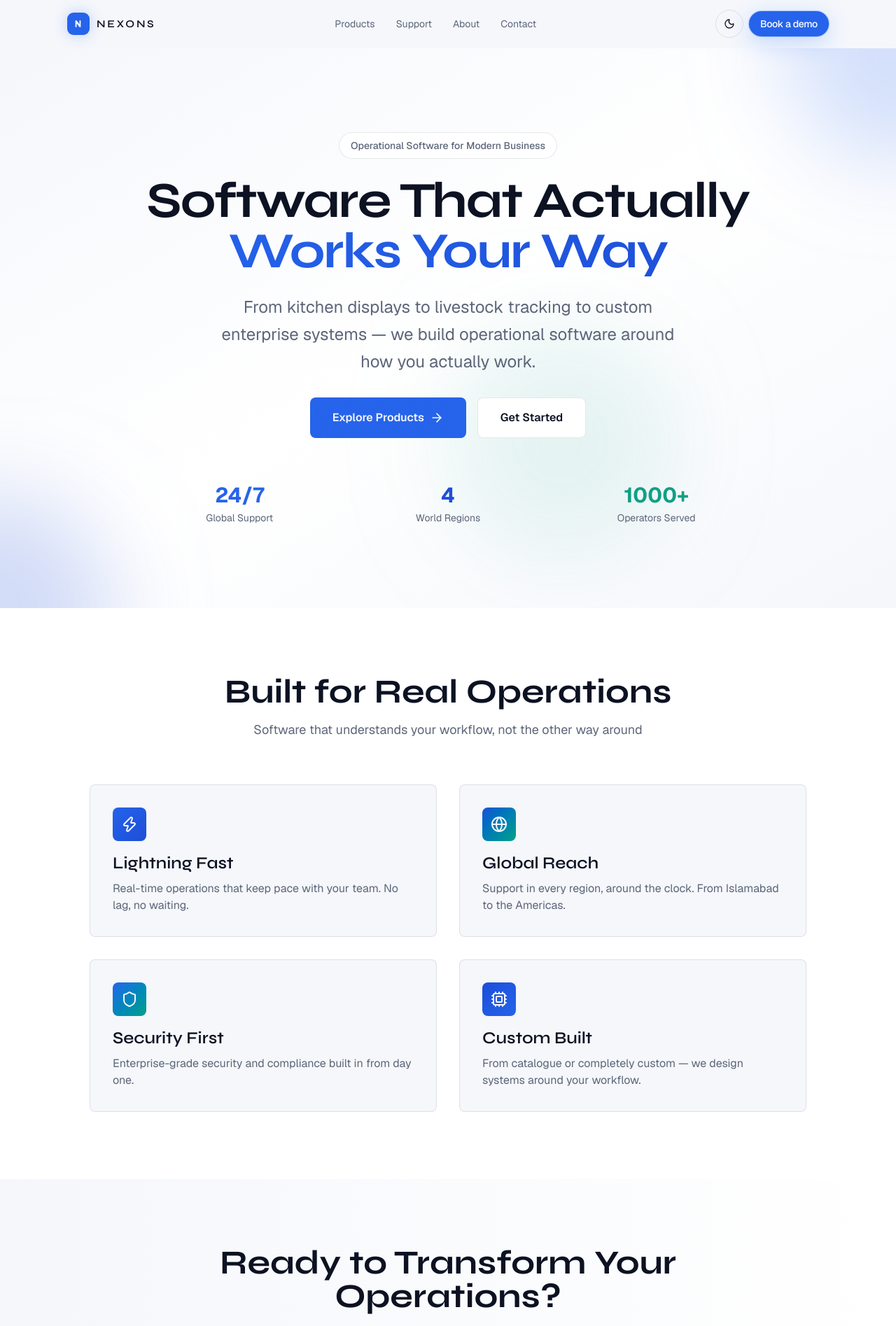
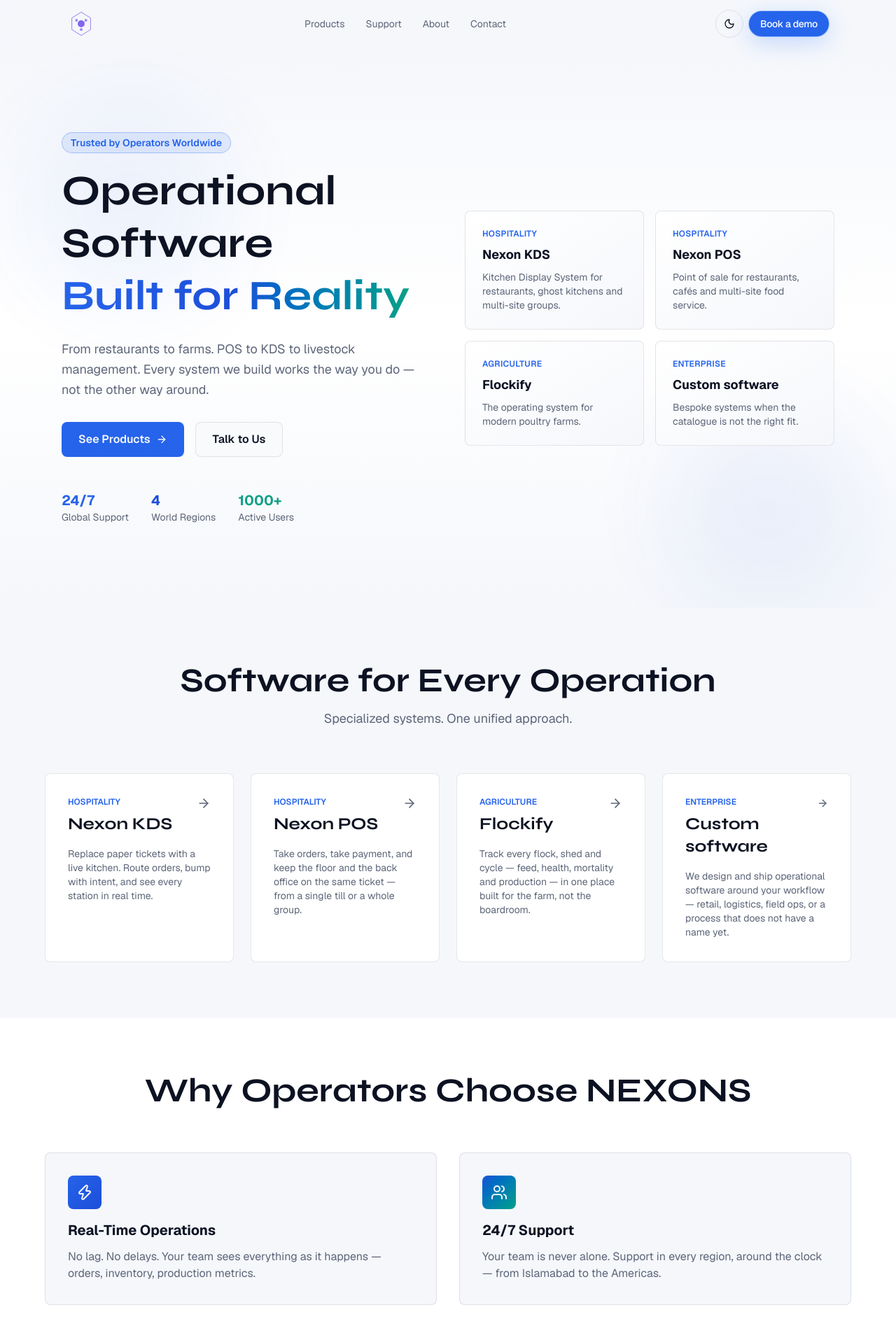
Before and after one commit to Nexon-Solutions-Groups/nexon_web, a Next.js app: page /landing in a window 1280 px wide. Shown: the top 1895 px of the page at 70% size. Built offline with nearby package versions, Linux system fonts and the light colour scheme.

Commit message:
Redesign logo and landing page with NEXONS branding

```diff
--- a/app/landing/page.tsx
+++ b/app/landing/page.tsx
@@ -1,140 +1,190 @@
 import Link from "next/link";
-import { ArrowRight, Zap, Globe, Shield, Cpu } from "lucide-react";
+import { ArrowRight, Code, TrendingUp, Users, Zap } from "lucide-react";
+import { site, products } from "@/lib/site";
 
 export const metadata = {
-  title: "NEXONS GROUP - Next-Gen Digital Solutions",
+  title: "NEXONS GROUP - Operational Software for Every Business",
   description:
-    "Operational software that works the way you do. From restaurants to farms to custom systems — we build software for real business.",
+    "Kitchen management, livestock tracking, point of sale, and custom enterprise systems built around how you actually work.",
 };
 
 export default function Landing() {
   return (
     <div className="w-full overflow-hidden">
-      {/* Hero Section with Gradient Background */}
-      <section className="relative min-h-screen w-full flex items-center justify-center overflow-hidden bg-gradient-to-br from-background via-surface to-background">
-        {/* Animated Background Elements */}
-        <div className="absolute inset-0 overflow-hidden">
-          <div className="absolute -top-40 -right-40 w-80 h-80 bg-signal rounded-full mix-blend-multiply filter blur-3xl opacity-20 animate-pulse" />
-          <div className="absolute -bottom-40 -left-40 w-80 h-80 bg-signal-2 rounded-full mix-blend-multiply filter blur-3xl opacity-20 animate-pulse delay-2000" />
-          <div className="absolute top-1/2 left-1/2 w-80 h-80 bg-glow rounded-full mix-blend-multiply filter blur-3xl opacity-10 animate-pulse delay-1000" />
+      {/* Hero Section */}
+      <section className="relative min-h-screen w-full flex items-center bg-gradient-to-b from-background via-surface to-background overflow-hidden">
+        {/* Background Pattern */}
+        <div className="absolute inset-0 opacity-30">
+          <div className="absolute top-20 left-10 w-72 h-72 bg-signal rounded-full mix-blend-multiply filter blur-3xl opacity-20 animate-pulse" />
+          <div className="absolute bottom-0 right-10 w-72 h-72 bg-signal-2 rounded-full mix-blend-multiply filter blur-3xl opacity-20 animate-pulse delay-2000" />
         </div>
 
-        {/* Content */}
-        <div className="relative z-10 max-w-5xl mx-auto px-6 text-center">
-          <div className="inline-block mb-6 px-4 py-2 rounded-full bg-surface border border-line">
-            <p className="text-sm font-medium text-mist">
-              Operational Software for Modern Business
+        <div className="relative z-10 w-full max-w-6xl mx-auto px-6 py-20">
+          <div className="grid md:grid-cols-2 gap-12 items-center">
+            {/* Left: Text */}
+            <div>
+              <div className="inline-block mb-4 px-3 py-1 rounded-full bg-signal/10 border border-signal/30">
+                <p className="text-sm font-semibold text-signal">
+                  Trusted by Operators Worldwide
                 </p>
               </div>
 
-          <h1 className="font-display text-5xl md:text-7xl font-bold tracking-tight mb-6 text-foreground">
-            Software That Actually
-            <span className="block bg-gradient-to-r from-signal to-signal-2 bg-clip-text text-transparent">
-              Works Your Way
+              <h1 className="font-display text-5xl md:text-6xl font-bold mb-6 text-foreground leading-tight">
+                Operational Software
+                <br />
+                <span className="bg-gradient-to-r from-signal via-signal-2 to-glow bg-clip-text text-transparent">
+                  Built for Reality
                 </span>
               </h1>
 
-          <p className="text-xl md:text-2xl text-mist mb-8 max-w-2xl mx-auto leading-relaxed">
-            From kitchen displays to livestock tracking to custom enterprise systems — we build operational software around how you actually work.
+              <p className="text-lg text-mist mb-8 leading-relaxed">
+                From restaurants to farms. POS to KDS to livestock management. Every system we build works the way you do — not the other way around.
               </p>
 
               {/* CTA Buttons */}
-          <div className="flex flex-col sm:flex-row gap-4 justify-center mb-12">
+              <div className="flex flex-col sm:flex-row gap-4 mb-12">
                 <Link
                   href="/products"
-              className="inline-flex items-center justify-center px-8 py-4 bg-signal hover:bg-signal-2 text-background font-semibold rounded-lg transition-all duration-300 transform hover:scale-105 group"
+                  className="inline-flex items-center justify-center px-6 py-3 bg-signal hover:bg-signal-2 text-background font-semibold rounded-lg transition-all hover:shadow-lg hover:scale-105"
                 >
-              Explore Products
-              <ArrowRight className="ml-2 w-5 h-5 group-hover:translate-x-1 transition-transform" />
+                  See Products
+                  <ArrowRight className="ml-2 w-4 h-4" />
                 </Link>
                 <Link
                   href="/contact"
-              className="inline-flex items-center justify-center px-8 py-4 bg-surface hover:bg-surface-2 text-foreground font-semibold rounded-lg border border-line transition-all duration-300"
+                  className="inline-flex items-center justify-center px-6 py-3 bg-surface-2 hover:bg-surface text-foreground font-semibold rounded-lg border border-line transition-all"
                 >
-              Get Started
+                  Talk to Us
                 </Link>
               </div>
 
-          {/* Stats */}
-          <div className="grid grid-cols-3 gap-8 mt-16 text-center">
+              {/* Quick Stats */}
+              <div className="flex gap-8 text-sm">
                 <div>
-              <p className="text-3xl font-bold text-signal mb-1">24/7</p>
-              <p className="text-sm text-mist">Global Support</p>
+                  <p className="font-bold text-signal text-xl">24/7</p>
+                  <p className="text-mist">Global Support</p>
                 </div>
                 <div>
-              <p className="text-3xl font-bold text-signal-2 mb-1">4</p>
-              <p className="text-sm text-mist">World Regions</p>
+                  <p className="font-bold text-signal-2 text-xl">4</p>
+                  <p className="text-mist">World Regions</p>
                 </div>
                 <div>
-              <p className="text-3xl font-bold text-glow mb-1">1000+</p>
-              <p className="text-sm text-mist">Operators Served</p>
+                  <p className="font-bold text-glow text-xl">1000+</p>
+                  <p className="text-mist">Active Users</p>
+                </div>
+              </div>
+            </div>
+
+            {/* Right: Visual Grid of Products */}
+            <div className="hidden md:grid grid-cols-2 gap-4">
+              {products.map((product) => (
+                <div
+                  key={product.slug}
+                  className="relative p-6 rounded-lg bg-gradient-to-br from-surface to-background border border-line hover:border-signal transition-all duration-300 group overflow-hidden"
+                >
+                  <div className="absolute inset-0 bg-gradient-to-r from-signal to-signal-2 opacity-0 group-hover:opacity-10 transition-opacity" />
+                  <div className="relative z-10">
+                    <p className="text-xs font-semibold text-signal uppercase tracking-wide mb-2">
+                      {product.category}
+                    </p>
+                    <h3 className="font-bold text-lg text-foreground mb-2">
+                      {product.name}
+                    </h3>
+                    <p className="text-sm text-mist">{product.blurb}</p>
+                  </div>
+                </div>
+              ))}
             </div>
           </div>
         </div>
       </section>
 
-      {/* Features Section */}
-      <section className="py-24 px-6 bg-surface">
-        <div className="max-w-5xl mx-auto">
+      {/* Products Section */}
+      <section className="py-20 px-6 bg-background">
+        <div className="max-w-6xl mx-auto">
           <div className="text-center mb-16">
-            <h2 className="font-display text-4xl md:text-5xl font-bold mb-4 text-foreground">
-              Built for Real Operations
+            <h2 className="font-display text-4xl md:text-5xl font-bold mb-4">
+              Software for Every Operation
             </h2>
-            <p className="text-lg text-mist max-w-2xl mx-auto">
-              Software that understands your workflow, not the other way around
+            <p className="text-lg text-mist">
+              Specialized systems. One unified approach.
             </p>
           </div>
 
+          <div className="grid md:grid-cols-2 lg:grid-cols-4 gap-6">
+            {products.map((product) => (
+              <Link
+                key={product.slug}
+                href={product.href}
+                className="group p-8 rounded-lg bg-surface hover:bg-surface-2 border border-line hover:border-signal transition-all duration-300"
+              >
+                <div className="flex items-start justify-between mb-4">
+                  <div>
+                    <p className="text-xs font-semibold text-signal uppercase">
+                      {product.category}
+                    </p>
+                    <h3 className="font-display text-2xl font-bold mt-2">
+                      {product.name}
+                    </h3>
+                  </div>
+                  <ArrowRight className="w-5 h-5 text-mist group-hover:text-signal transition-colors" />
+                </div>
+                <p className="text-sm text-mist">{product.description}</p>
+              </Link>
+            ))}
+          </div>
+        </div>
+      </section>
+
+      {/* Why NEXONS */}
+      <section className="py-20 px-6 bg-surface">
+        <div className="max-w-6xl mx-auto">
+          <h2 className="font-display text-4xl md:text-5xl font-bold mb-16 text-center">
+            Why Operators Choose NEXONS
+          </h2>
+
           <div className="grid md:grid-cols-2 gap-8">
-            {/* Feature 1 */}
-            <div className="p-8 rounded-lg bg-background border border-line hover:border-signal transition-all duration-300 group">
-              <div className="w-12 h-12 bg-gradient-to-br from-signal to-signal-2 rounded-lg flex items-center justify-center mb-4 group-hover:scale-110 transition-transform">
+            {/* Card 1 */}
+            <div className="p-8 rounded-lg bg-background border border-line">
+              <div className="w-12 h-12 bg-gradient-to-br from-signal to-signal-2 rounded-lg flex items-center justify-center mb-4">
                 <Zap className="w-6 h-6 text-background" />
               </div>
-              <h3 className="font-display text-2xl font-semibold mb-2 text-foreground">
-                Lightning Fast
-              </h3>
+              <h3 className="font-bold text-xl mb-3">Real-Time Operations</h3>
               <p className="text-mist">
-                Real-time operations that keep pace with your team. No lag, no waiting.
+                No lag. No delays. Your team sees everything as it happens — orders, inventory, production metrics.
               </p>
             </div>
 
-            {/* Feature 2 */}
-            <div className="p-8 rounded-lg bg-background border border-line hover:border-signal-2 transition-all duration-300 group">
-              <div className="w-12 h-12 bg-gradient-to-br from-signal-2 to-glow rounded-lg flex items-center justify-center mb-4 group-hover:scale-110 transition-transform">
-                <Globe className="w-6 h-6 text-background" />
+            {/* Card 2 */}
+            <div className="p-8 rounded-lg bg-background border border-line">
+              <div className="w-12 h-12 bg-gradient-to-br from-signal-2 to-glow rounded-lg flex items-center justify-center mb-4">
+                <Users className="w-6 h-6 text-background" />
               </div>
-              <h3 className="font-display text-2xl font-semibold mb-2 text-foreground">
-                Global Reach
-              </h3>
+              <h3 className="font-bold text-xl mb-3">24/7 Support</h3>
               <p className="text-mist">
-                Support in every region, around the clock. From Islamabad to the Americas.
+                Your team is never alone. Support in every region, around the clock — from Islamabad to the Americas.
               </p>
             </div>
 
-            {/* Feature 3 */}
-            <div className="p-8 rounded-lg bg-background border border-line hover:border-signal transition-all duration-300 group">
-              <div className="w-12 h-12 bg-gradient-to-br from-signal to-glow rounded-lg flex items-center justify-center mb-4 group-hover:scale-110 transition-transform">
-                <Shield className="w-6 h-6 text-background" />
+            {/* Card 3 */}
+            <div className="p-8 rounded-lg bg-background border border-line">
+              <div className="w-12 h-12 bg-gradient-to-br from-signal to-glow rounded-lg flex items-center justify-center mb-4">
+                <Code className="w-6 h-6 text-background" />
               </div>
-              <h3 className="font-display text-2xl font-semibold mb-2 text-foreground">
-                Security First
-              </h3>
+              <h3 className="font-bold text-xl mb-3">Custom or Catalogue</h3>
               <p className="text-mist">
-                Enterprise-grade security and compliance built in from day one.
+                Standardized products for most operations. Completely custom systems for unique workflows.
               </p>
             </div>
 
-            {/* Feature 4 */}
-            <div className="p-8 rounded-lg bg-background border border-line hover:border-signal-2 transition-all duration-300 group">
-              <div className="w-12 h-12 bg-gradient-to-br from-signal-2 to-signal rounded-lg flex items-center justify-center mb-4 group-hover:scale-110 transition-transform">
-                <Cpu className="w-6 h-6 text-background" />
+            {/* Card 4 */}
+            <div className="p-8 rounded-lg bg-background border border-line">
+              <div className="w-12 h-12 bg-gradient-to-br from-signal-2 to-signal rounded-lg flex items-center justify-center mb-4">
+                <TrendingUp className="w-6 h-6 text-background" />
               </div>
-              <h3 className="font-display text-2xl font-semibold mb-2 text-foreground">
-                Custom Built
-              </h3>
+              <h3 className="font-bold text-xl mb-3">Built for Scale</h3>
               <p className="text-mist">
-                From catalogue or completely custom — we design systems around your workflow.
+                From a single location to hundreds. Regional hosting and infrastructure designed to grow with you.
               </p>
             </div>
           </div>
@@ -142,20 +192,20 @@
       </section>
 
       {/* CTA Section */}
-      <section className="py-24 px-6 bg-gradient-to-r from-background to-surface">
+      <section className="py-24 px-6 bg-gradient-to-r from-signal/10 via-signal-2/10 to-glow/10">
         <div className="max-w-4xl mx-auto text-center">
-          <h2 className="font-display text-4xl md:text-5xl font-bold mb-6 text-foreground">
-            Ready to Transform Your Operations?
+          <h2 className="font-display text-4xl md:text-5xl font-bold mb-6">
+            Ready to Run Better?
           </h2>
           <p className="text-lg text-mist mb-8">
-            Join operators worldwide who run on NEXONS software.
+            Schedule a demo. See how operators worldwide transform their business with NEXONS.
           </p>
           <Link
             href="/contact"
-            className="inline-flex items-center justify-center px-8 py-4 bg-signal hover:bg-signal-2 text-background font-semibold rounded-lg transition-all duration-300 transform hover:scale-105 group"
+            className="inline-flex items-center justify-center px-8 py-4 bg-signal hover:bg-signal-2 text-background font-semibold rounded-lg transition-all hover:shadow-lg hover:scale-105"
           >
-            Schedule a Demo
-            <ArrowRight className="ml-2 w-5 h-5 group-hover:translate-x-1 transition-transform" />
+            Schedule Demo
+            <ArrowRight className="ml-2 w-5 h-5" />
           </Link>
         </div>
       </section>
--- a/components/Logo.tsx
+++ b/components/Logo.tsx
@@ -1,25 +1,39 @@
-import Link from "next/link";
-import { cn } from "@/lib/utils";
+export function Logo() {
+  return (
+    <svg
+      viewBox="0 0 120 120"
+      className="w-10 h-10"
+      fill="none"
+      xmlns="http://www.w3.org/2000/svg"
+    >
+      {/* Modern geometric design */}
+      <defs>
+        <linearGradient id="logoGradient" x1="0%" y1="0%" x2="100%" y2="100%">
+          <stop offset="0%" stopColor="#4F46E5" />
+          <stop offset="100%" stopColor="#7C3AED" />
+        </linearGradient>
+      </defs>
 
-export function Logo({ className, compact = false }: { className?: string; compact?: boolean }) {
-  return (
-    <Link
-      href="/"
-      className={cn("group flex items-center gap-2.5 text-paper", className)}
-      aria-label="NEXONS GROUP home"
-    >
-      <span className="relative grid h-8 w-8 place-items-center rounded-[9px] bg-signal text-white shadow-[0_0_20px_rgba(37,99,235,0.28)] transition group-hover:shadow-[0_0_28px_rgba(37,99,235,0.4)]">
-        <svg viewBox="0 0 24 24" className="h-4 w-4" fill="currentColor" aria-hidden="true">
-          <path d="M5.5 19V5h2.7l6.1 8.2V5H17v14h-2.7L8.2 10.8V19H5.5Z" />
-        </svg>
-      </span>
-      {compact ? (
-        <span className="font-display text-[15px] font-semibold tracking-[0.18em]">NEXONS</span>
-      ) : (
-        <span className="font-display text-[15px] font-semibold tracking-[0.16em]">
-          NEXONS <span className="tracking-[0.22em] text-mist">GROUP</span>
-        </span>
-      )}
-    </Link>
+      {/* Outer hexagon */}
+      <path
+        d="M 60 10 L 100 35 L 100 85 L 60 110 L 20 85 L 20 35 Z"
+        stroke="url(#logoGradient)"
+        strokeWidth="2"
+        fill="none"
+      />
+
+      {/* Inner geometric shapes - represents interconnected systems */}
+      <circle cx="60" cy="60" r="15" fill="url(#logoGradient)" opacity="0.8" />
+
+      {/* Three connecting nodes */}
+      <circle cx="40" cy="45" r="6" fill="url(#logoGradient)" opacity="0.6" />
+      <circle cx="80" cy="45" r="6" fill="url(#logoGradient)" opacity="0.6" />
+      <circle cx="60" cy="85" r="6" fill="url(#logoGradient)" opacity="0.6" />
+
+      {/* Connecting lines */}
+      <line x1="48" y1="51" x2="52" y2="56" stroke="url(#logoGradient)" strokeWidth="1.5" opacity="0.4" />
+      <line x1="72" y1="51" x2="68" y2="56" stroke="url(#logoGradient)" strokeWidth="1.5" opacity="0.4" />
+      <line x1="60" y1="75" x2="60" y2="70" stroke="url(#logoGradient)" strokeWidth="1.5" opacity="0.4" />
+    </svg>
   );
 }
```
Lines whose indentation alone changed are shown as unchanged.
